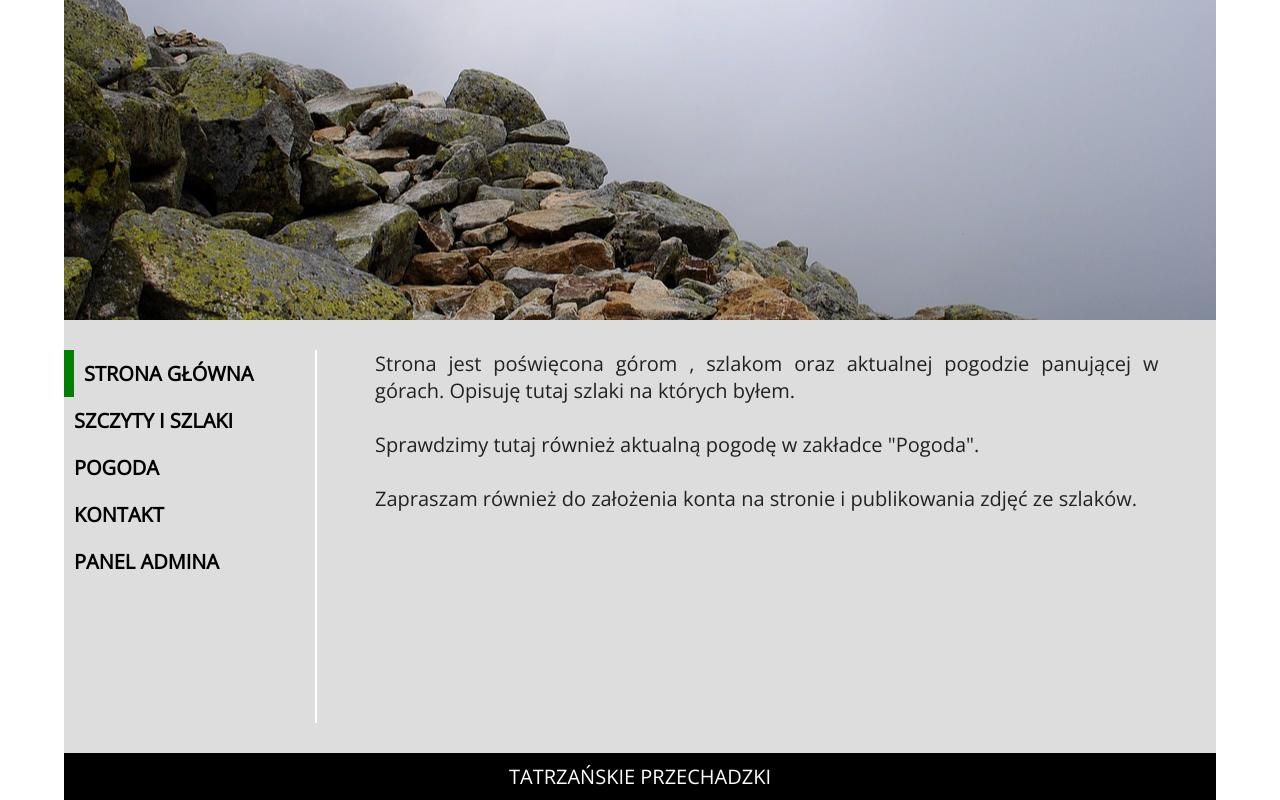
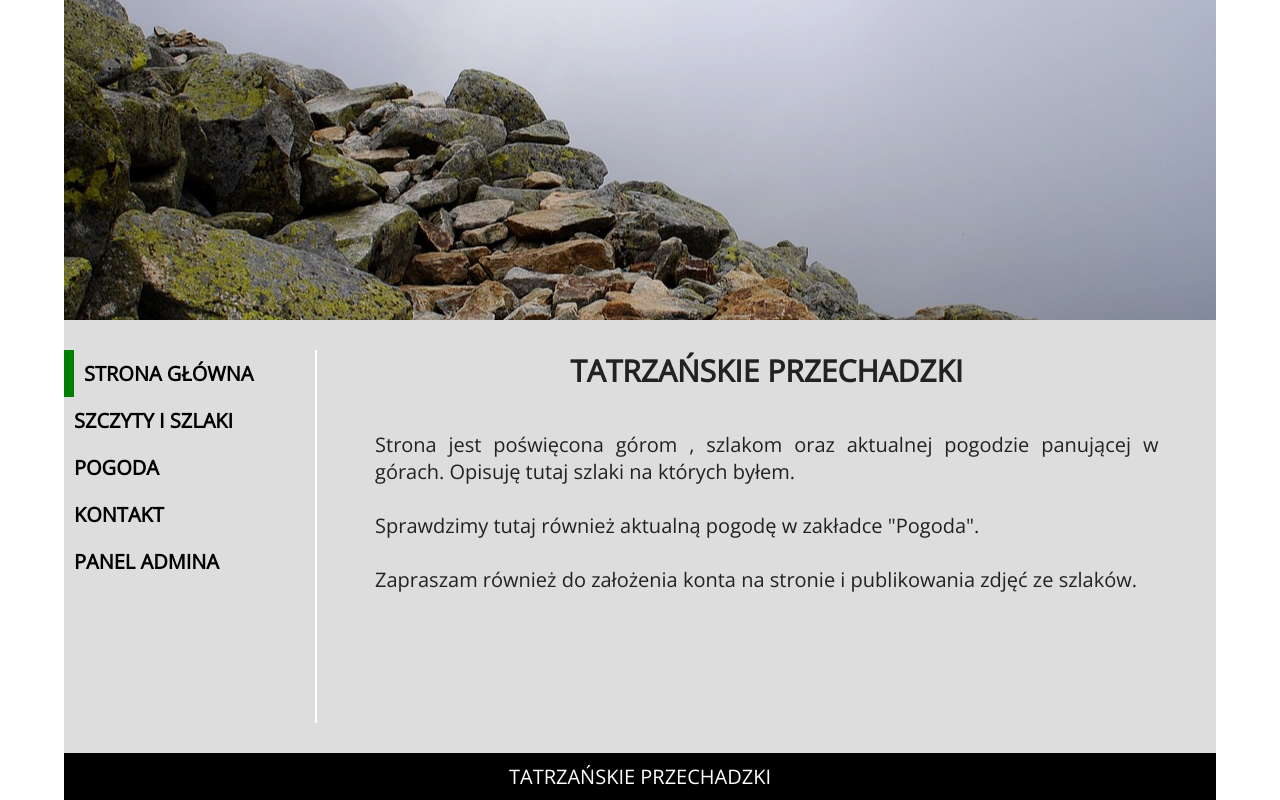
Before and after one commit to mateuszek9119/tatras-mountains, a React (Create React App) app: page / in a window 1280 px wide. Built offline with nearby package versions, Linux system fonts and the light colour scheme.

Commit message:
h1 add to home page

```diff
--- a/src/pages/home_page.js
+++ b/src/pages/home_page.js
@@ -3,6 +3,7 @@ const HomePage = (props)=>{
 
     return(
         <div className="home">
+            <h1>TATRZAŃSKIE PRZECHADZKI</h1>
             <p>Strona jest poświęcona górom , szlakom oraz aktualnej pogodzie panującej w górach. Opisuję tutaj szlaki
             na których byłem. </p>
             <br/>
--- a/src/styles/App.css
+++ b/src/styles/App.css
@@ -22,6 +22,10 @@ main{
 }
 
 .home{ text-align: justify; }
+.home h1{
+  text-align: center;
+  padding-bottom: 5vh;
+}
 
 .burger{
   display: none;
```
